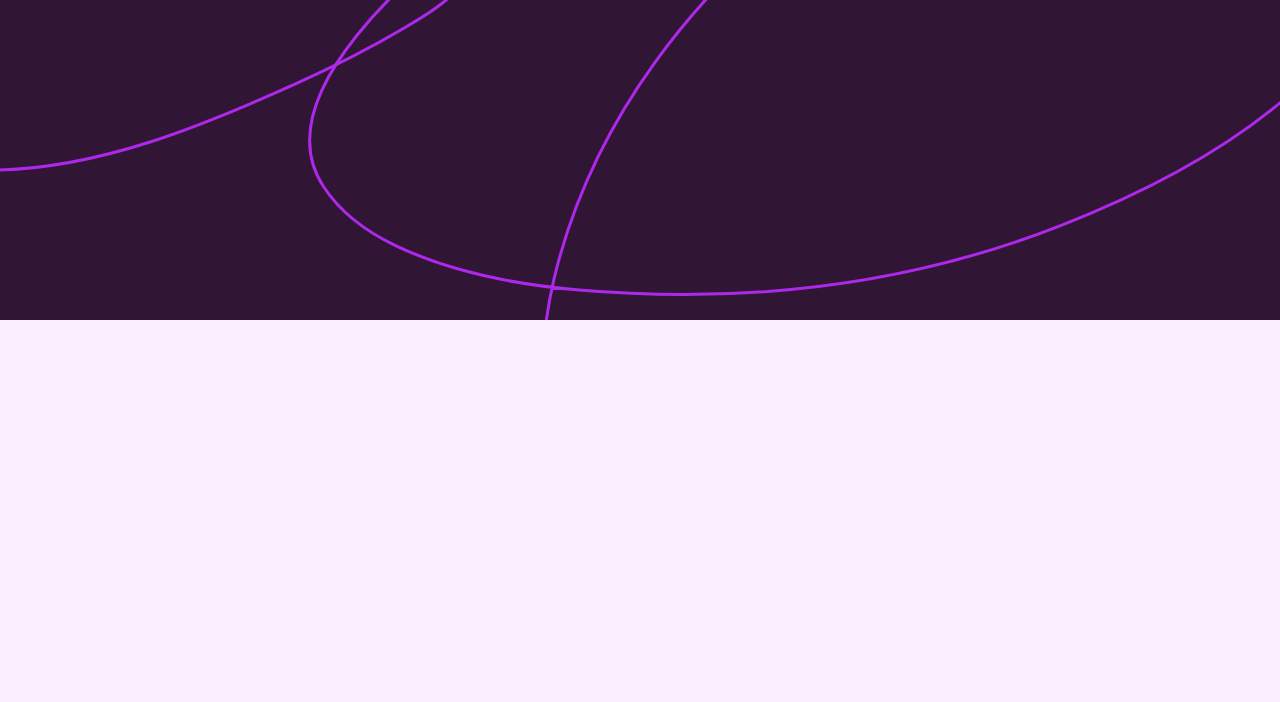
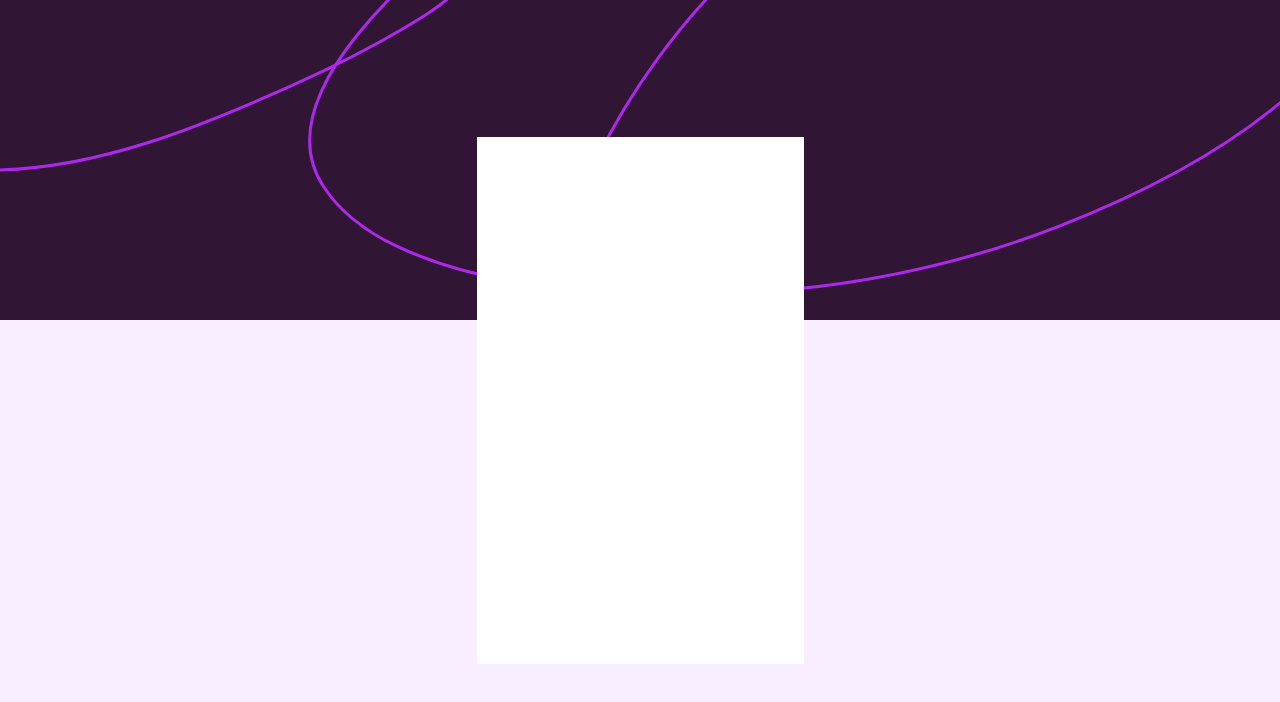
Before and after one commit to jasonluo07/fem-faq-accordion, a Next.js app: page / in a window 1280 px wide. Shown: the top 702 px of the page. Built offline with nearby package versions, Linux system fonts and the light colour scheme.

Commit message:
Create <Card /> for position

```diff
--- a/src/app/page.module.css
+++ b/src/app/page.module.css
@@ -7,6 +7,19 @@
   z-index: -1;
 }
 
+.main {
+  min-height: 100vh;
+  display: flex;
+  justify-content: center;
+  align-items: center;
+}
+
+.card {
+  width: 327px;
+  height: 527px;
+  background-color: #fff;
+}
+
 @media (min-width: 768px) {
   .backgroundPattern {
     background-image: url('/background-pattern-desktop.svg');
--- a/src/app/page.tsx
+++ b/src/app/page.tsx
@@ -4,6 +4,7 @@ const Home = () => {
   return (
     <main className={styles.main}>
       <div className={styles.backgroundPattern} />
+      <div className={styles.card}></div>
     </main>
   );
 };
```
